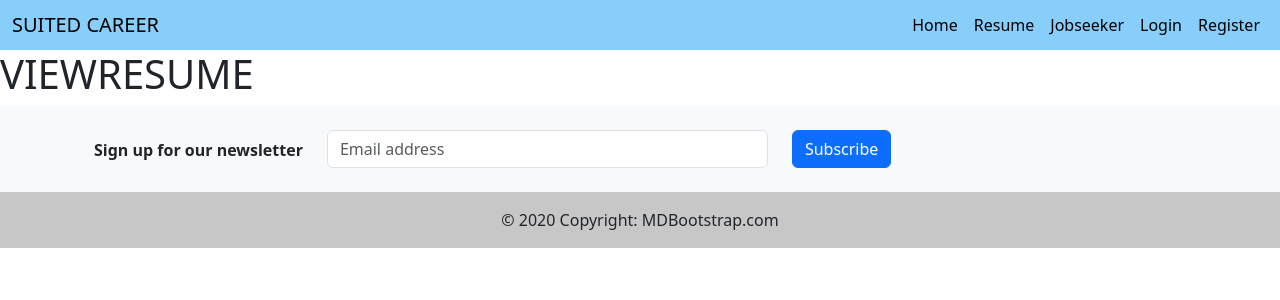
After one commit to sayanavarghese/collegeproject-og, a Django app: page /viewresume/ in a window 1280 px wide. The commit adds this page. Shown: the top 300 px of the page. Run offline with Django 3.2, Linux system fonts and the light colour scheme.

Commit message:
Adding changes

```diff
--- a/jobfinder/page_app/templates/home.html
+++ b/jobfinder/page_app/templates/home.html
@@ -37,7 +37,7 @@ Home
 <div class="container-fluid" >
   <div  class='row row-panel'style="background-color:skyblue;" id="nav-color">
   <div class='col-2 row-col' >
-    <a href="#" style="color: black;">All Categories</a>
+    <a href="{% url 'jobseeker' %}" style="color: black;">All Categories</a>
   </div>
   {% for category in categories %}
   <div class='col-2 row-col'>
--- /dev/null
+++ b/jobfinder/page_app/templates/viewresume.html
@@ -0,0 +1,12 @@
+{% extends 'base.html' %}
+{% load static %}
+{% block title %}
+viewresume
+{% endblock title %}
+{% block style %}
+<link rel="stylesheet" href="{% static 'css/home.css' %}"/>
+{% endblock style %}
+
+{% block content %}
+<h1>VIEWRESUME</h1>
+{% endblock content %}
--- a/jobfinder/page_app/urls.py
+++ b/jobfinder/page_app/urls.py
@@ -23,6 +23,8 @@ urlpatterns = [
     path('Hotel_Management/',views.Hotel_Management,name='hotelmanagement'),
     path('Engineering/',views.Engineering,name='Engineering'),
     path('Dress_Design/',views.Dress_Design,name='Dress Design'),
+    path('add_resume/',views.add_resume,name='add_resume'),
+    path('viewresume/',views.viewresume,name='viewresume'),
 
 
 ]
--- a/jobfinder/page_app/views.py
+++ b/jobfinder/page_app/views.py
@@ -205,3 +205,7 @@ def Engineering(request):
      return render(request,'Engineering.html')
 def Dress_Design(request):
      return render(request,'Dress Design.html')
+def add_resume(request):
+     return render(request,'add_resume.html')
+def viewresume(request):
+     return render(request,'viewresume.html')
```
Also changed, not shown: jobfinder/page_app/templates/add_resume.html (added, +12 -0 lines), jobfinder/db.sqlite3.
